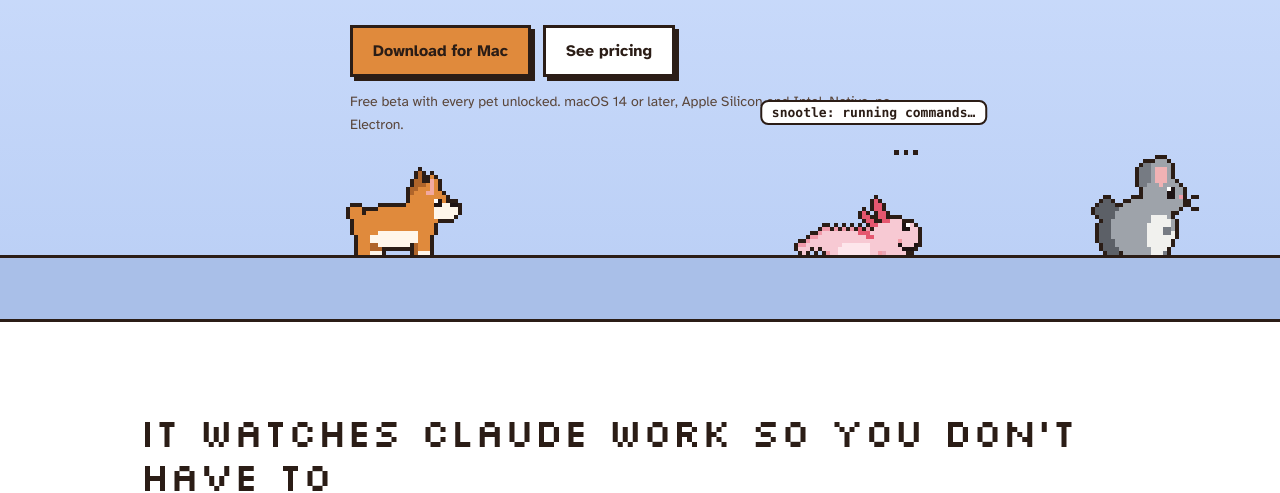
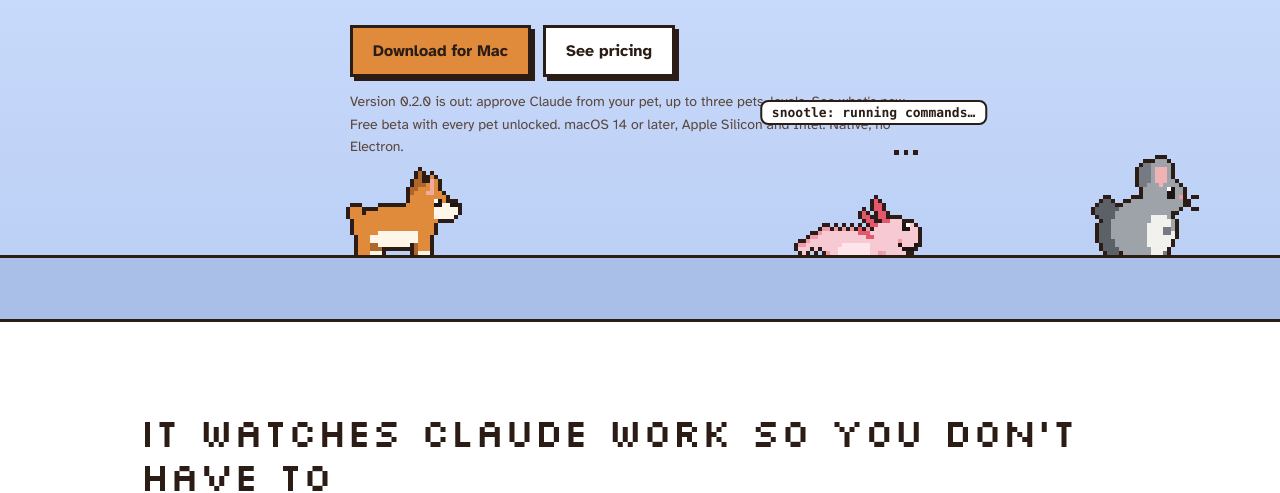
Before and after one commit to rohith1125/snootle, a plain HTML site: page index.html in a window 1280 px wide. Shown: the part 318-811 px from the top of the page. Drawn offline with Linux system fonts and the light colour scheme.

Commit message:
docs: link 0.2.0 release on site and README
Co-Authored-By: Claude Opus 5.5 <noreply@anthropic.com>
Claude-Session: https://claude.ai/code/session_01URNcZJS2aVq2vQFnv6QgVV

```diff
--- a/index.html
+++ b/index.html
@@ -166,7 +166,7 @@ footer .wrap { display: flex; flex-wrap: wrap; gap: 8px 24px; justify-content: s
       <a class="btn primary" href="https://github.com/rohith1125/snootle/releases/latest/download/Snootle.dmg">Download for Mac</a>
       <a class="btn" href="#pricing">See pricing</a>
     </div>
-    <p class="fine">Free beta with every pet unlocked. macOS 14 or later, Apple Silicon and Intel. Native, no Electron.</p>
+    <p class="fine">Version 0.2.0 is out: approve Claude from your pet, up to three pets, levels. <a href="https://github.com/rohith1125/snootle/releases/tag/v0.2.0">See what's new</a>.<br>Free beta with every pet unlocked. macOS 14 or later, Apple Silicon and Intel. Native, no Electron.</p>
   </div>
 
   <div class="stage" aria-hidden="true">
```
